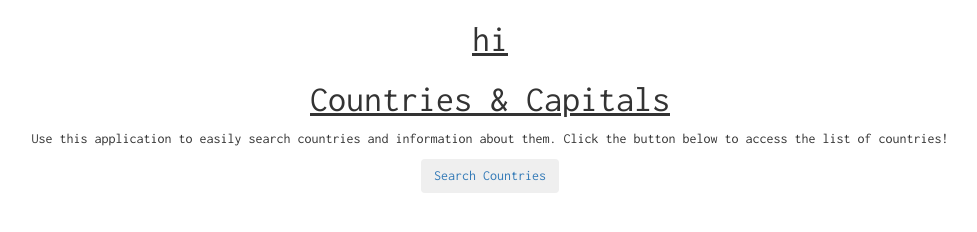
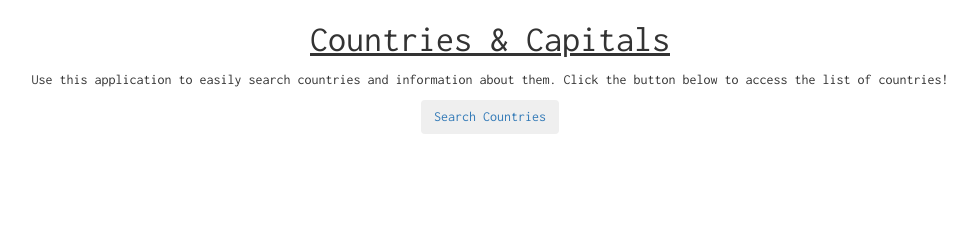
Before and after one commit to taylorjeii/countries-and-capitals, a plain HTML site: page index.html at #!/countries in a window 1280 px wide. Shown: the whole page, without its empty margins (150-1127 px from the left). Drawn offline with Linux system fonts and the light colour scheme.

Commit message:
committing for merge

```diff
--- a/css/main.css
+++ b/css/main.css
@@ -1 +1 @@
-@import url(https://fonts.googleapis.com/css?family=Inconsolata);body{font-family:"Inconsolata","Helvetica";background-image:url("images/OMJ8X45T05")}h1{text-decoration:underline}[ng\:cloak],[ng-cloak],[data-ng-cloak],[x-ng-cloak],.ng-cloak,.x-ng-cloak{display:none !important}
+@import url(https://fonts.googleapis.com/css?family=Inconsolata);body{font-family:"Inconsolata","Helvetica"}h1{text-decoration:underline}[ng\:cloak],[ng-cloak],[data-ng-cloak],[x-ng-cloak],.ng-cloak,.x-ng-cloak{display:none !important}
--- a/index.html
+++ b/index.html
@@ -9,8 +9,7 @@
   <div class="container">
     <div class="row">
       <div class="col-sm-12 text-center">
-        <h1>hi{{hello}}</h1>
-        <div ng-view></div>
+        <ng-view></ng-view>
       </div>
     </div>
   </div>
--- a/js/scripts.js
+++ b/js/scripts.js
@@ -1,2 +1,2 @@
-function MainController($scope){$scope.hello="hello"}var app=angular.module("app",["ngRoute"]);app.config(["$routeProvider",function($routeProvider){$routeProvider.when("/",{templateUrl:"partials/home.html",controller:"MainController"}).when("/countries",{templateUrl:"partials/countriesList.html",controller:"MainController"}).when("/details",{templateUrl:"partials/countryDetails.html",controller:"MainController"}).otherwise({redirectTo:"/"})}]),app.controller("MainController",["$scope",MainController]);
+function MainController($scope,dataService){$scope.countryData=dataService.getAllCountries(),$scope.hello="hello",console.log("blah")}function dataService($http,$q){function getAllCountries(){return $http({method:"GET",url:"api.geonames.org/countryInfo?username=demo"}).then(sendCountryData)["catch"](sendErrorMessage)}function sendCountryData(response){return response.data}function sendErrorMessage(response){return $q.reject("Error retrieving countries data. (HTTP status: "+response.status+")")}return{getAllCountries:getAllCountries}}var app=angular.module("app",["ngRoute"]);app.config(["$routeProvider",function($routeProvider){$routeProvider.when("/",{templateUrl:"partials/home.html",controller:"MainController"}).when("/countries",{templateUrl:"partials/countriesList.html",controller:"MainController"}).when("/details",{templateUrl:"partials/countryDetails.html",controller:"MainController"}).otherwise({redirectTo:"/"})}]),app.controller("MainController",["$scope","dataService",MainController]),app.factory("dataService",["$http","$q",dataService]);
 function MainController($scope){$scope.write="hello world"}angular.module("app").controller("MainController",["$scope",MainController]);
```
Also changed, not shown: partials/countriesList.html (+2 -3 lines), images/OMJ8X45T05.jpg (deleted), partials/home.html (line endings or trailing spaces).
